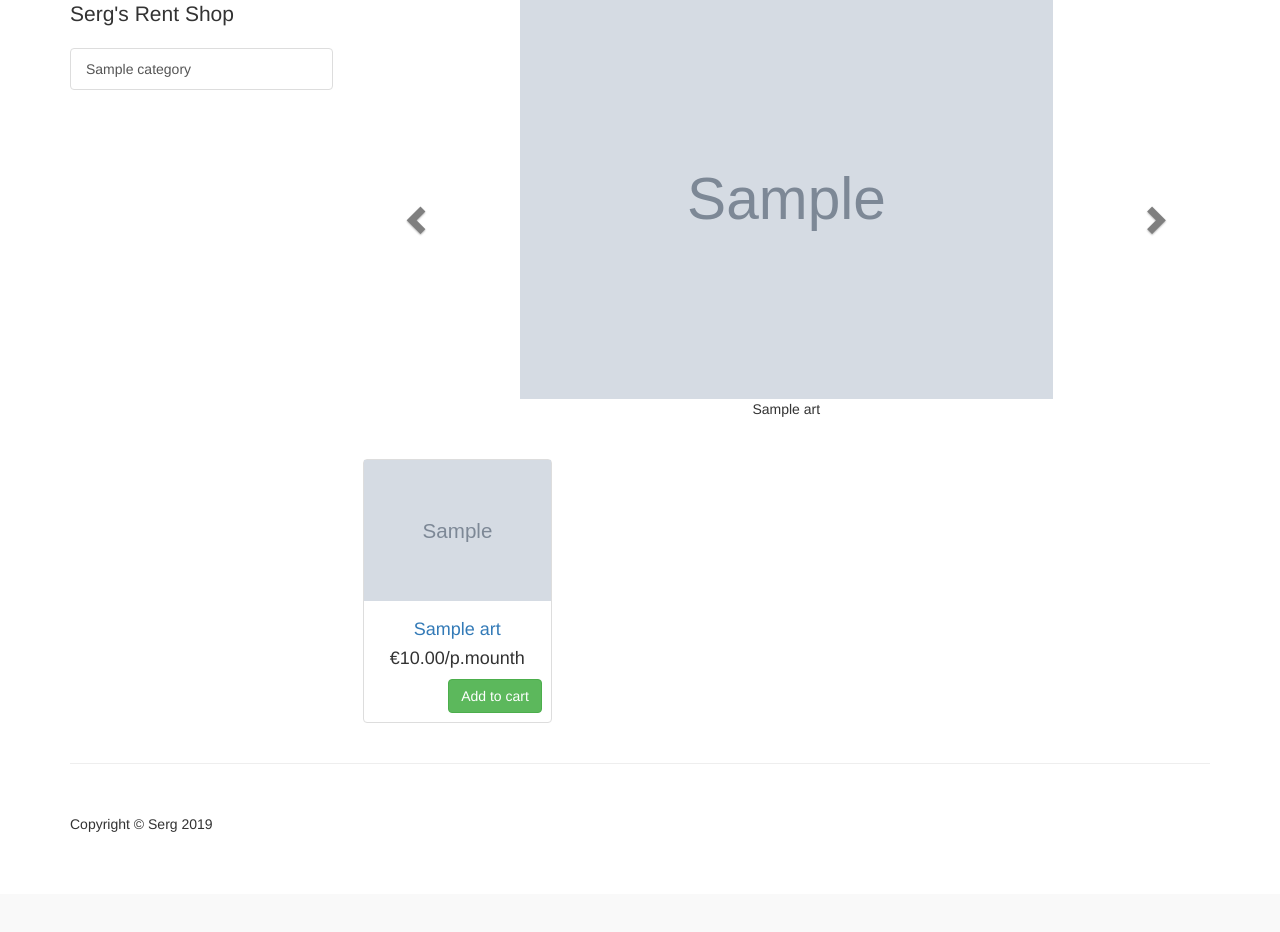
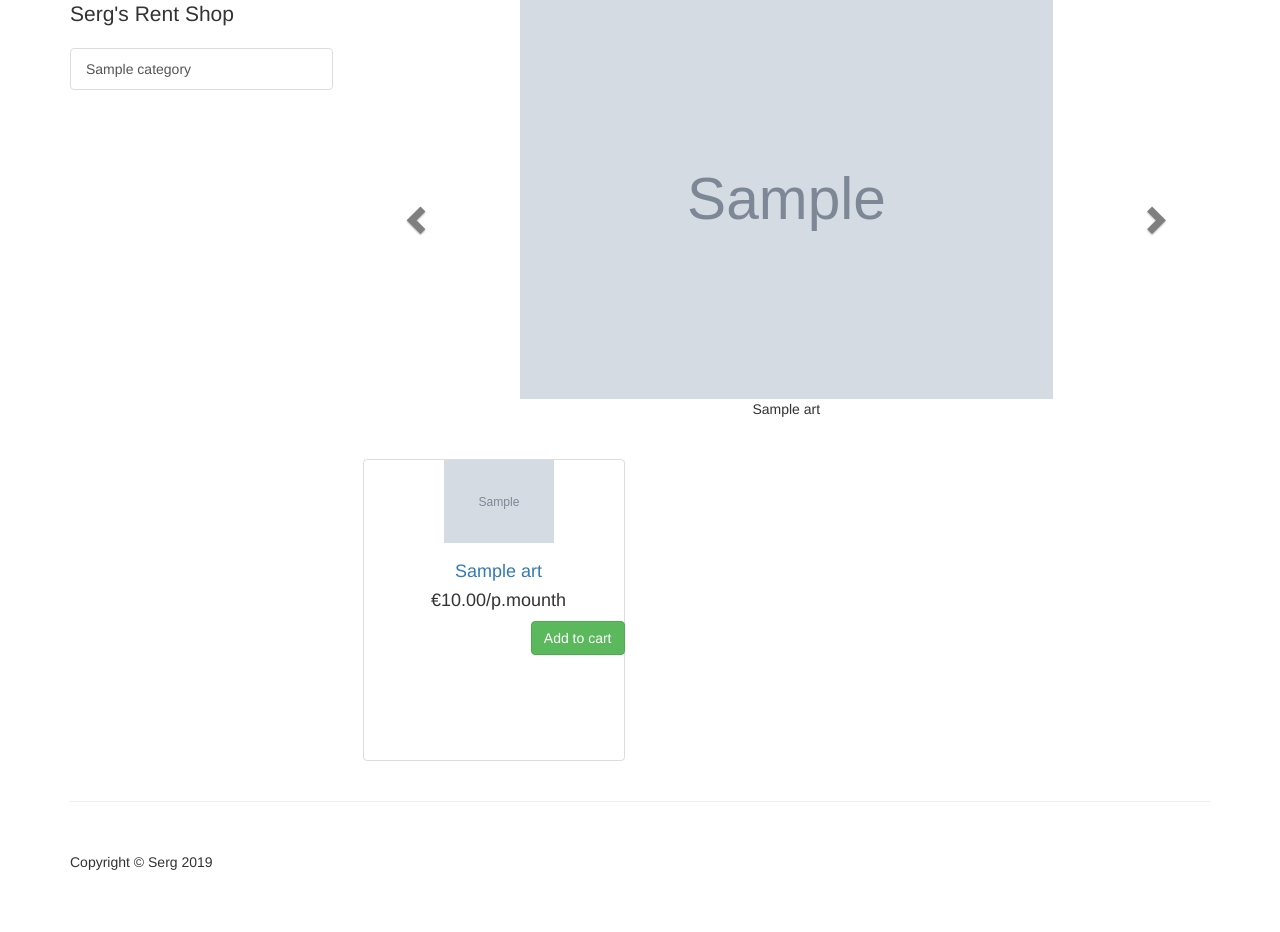
Before and after one commit to salozher/webshop_test1, a Django app: page / in a window 1280 px wide. Shown: the part 71-1003 px from the top of the page. Before the commit the page ends 903 px from the top, so only its background shows below. Run offline with Django 3.2, Linux system fonts and the light colour scheme; a user stored in the database is signed in; tables that the repository leaves empty hold one stand-in row (values such as "Sample post"); grey boxes marked "Sample" are stand-in pictures; some libraries are stand-ins or nearby versions.

Commit message:
release bugfix and cleanup

```diff
--- a/rentshop/admin.py
+++ b/rentshop/admin.py
@@ -3,6 +3,7 @@ from django.contrib import admin
 from django.contrib.auth.admin import UserAdmin as BaseUserAdmin
 from django.contrib.auth.forms import ReadOnlyPasswordHashField
 from django.contrib.auth.models import Group
+
 from rentshop.models import CartItem, Cart
 from .models import MyUser, Art, Category, Order, OrderHistory
 
--- a/rentshop/forms.py
+++ b/rentshop/forms.py
@@ -1,6 +1,6 @@
 from django import forms
 
-from .models import Art, CartItem
+from .models import Art
 
 
 class ArtObjectForm(forms.ModelForm):
--- a/rentshop/models.py
+++ b/rentshop/models.py
@@ -1,4 +1,5 @@
 from __future__ import unicode_literals
+
 from blockchain import exchangerates
 from django.contrib.auth.models import User, BaseUserManager, AbstractBaseUser
 from django.db import models
@@ -6,6 +7,7 @@ from django.db.models.signals import pre_save
 from django.urls import reverse
 from django.utils import timezone
 from django.utils.text import slugify
+
 from .utils import unique_slug_generator, order_id_generator, make_btc_account
 
 
--- a/rentshop/templates/base.html
+++ b/rentshop/templates/base.html
@@ -60,8 +60,7 @@
                             <a href="{% url 'order_history' %}">Orders History</a>
                         </li>
                         <li class="nav-item">
-                            <a class="nav-link" href="{% url 'class_art_list_in_use' %}">Art objects currently in
-                                rent</a>
+                            <a class="nav-link" href="{% url 'class_art_list_in_use' %}">Art objects currently in rent</a>
                         </li>
 
                         {% if user.is_employee %}
--- a/rentshop/templates/home.html
+++ b/rentshop/templates/home.html
@@ -58,11 +58,12 @@
                 </div>
                 <div class="row">
                     {% for product in products %}
-                        <div class="col-sm-3">
+                        <div class="col-sm-4">
                             <div class="product-item-{{ product.id }}">
                                 <div class="thumbnail">
+                                    <div style="width: 270px; height: 300px">
                                         <a href={{ product.get_absolute_url }}><img src="{{ product.cover.url }}" alt=""
-                                                                                style="width: 200px; height: auto"></a>
+                                                                                    style="width: 110px; height: auto"></a>
                                         <div class="caption" style="height: auto">
 
                                             <h4 class="text-center"><a
@@ -83,17 +84,20 @@
                                     </div>
                                 </div>
                             </div>
+                        </div>
                     {% endfor %}
                 </div>
             </div>
         </div>
     {% else %}
         <h2>Hello Guest!<br> Welcome to Serg's Rent Shop.<br>Please log in:</h2>
-        <h4>For testing you can use following accounts: <br>username:<br>User1 <br>User2<br>Student1<br>Student2<br>Student3
+        <h4>For testing you can use following accounts: <br>username:<br>User1 <br>User2<br>User3<br>Student1<br>Student2<br>Student3
         </h4>
         <h4>For all those accounts the password is: <br>password</h4>
         <h3>Pay attention:<br>switch off auto-translation from English language on the page!</h3>
-         <a href="{% url 'login' %}"><button class="btn btn-danger btn-block">Login</button></a>
+        <a href="{% url 'login' %}">
+            <button class="btn btn-danger btn-block">Login</button>
+        </a>
     {% endif %}
 
     <script>
--- a/rentshop/utils.py
+++ b/rentshop/utils.py
@@ -4,6 +4,7 @@ import random
 import string
 from binascii import hexlify
 from datetime import date
+
 import ecdsa
 from base58 import b58encode
 from blockchain import exchangerates
--- a/rentshop/views.py
+++ b/rentshop/views.py
@@ -1,11 +1,13 @@
 from datetime import date
 from decimal import Decimal
+
 from blockchain import blockexplorer
 from django.core.mail import send_mass_mail
 from django.http import HttpResponseRedirect, JsonResponse
 from django.shortcuts import render, redirect
 from django.urls import reverse_lazy
 from django.views.generic import ListView, CreateView
+
 from .forms import ArtObjectForm
 from .models import Category, Art, CartItem, Cart, MyUser, OrderHistory
 from .utils import btc_current_rates, rent_enddate_calculator, btc_gate_simulator
```
Also changed, not shown: media/0oubuv/Maastricht-0oubuv.jpg, rentshop/migrations/0013_auto_20191116_1719.py, rentshop/templates/product.html (indentation only). Lines whose indentation alone changed are shown as unchanged.
